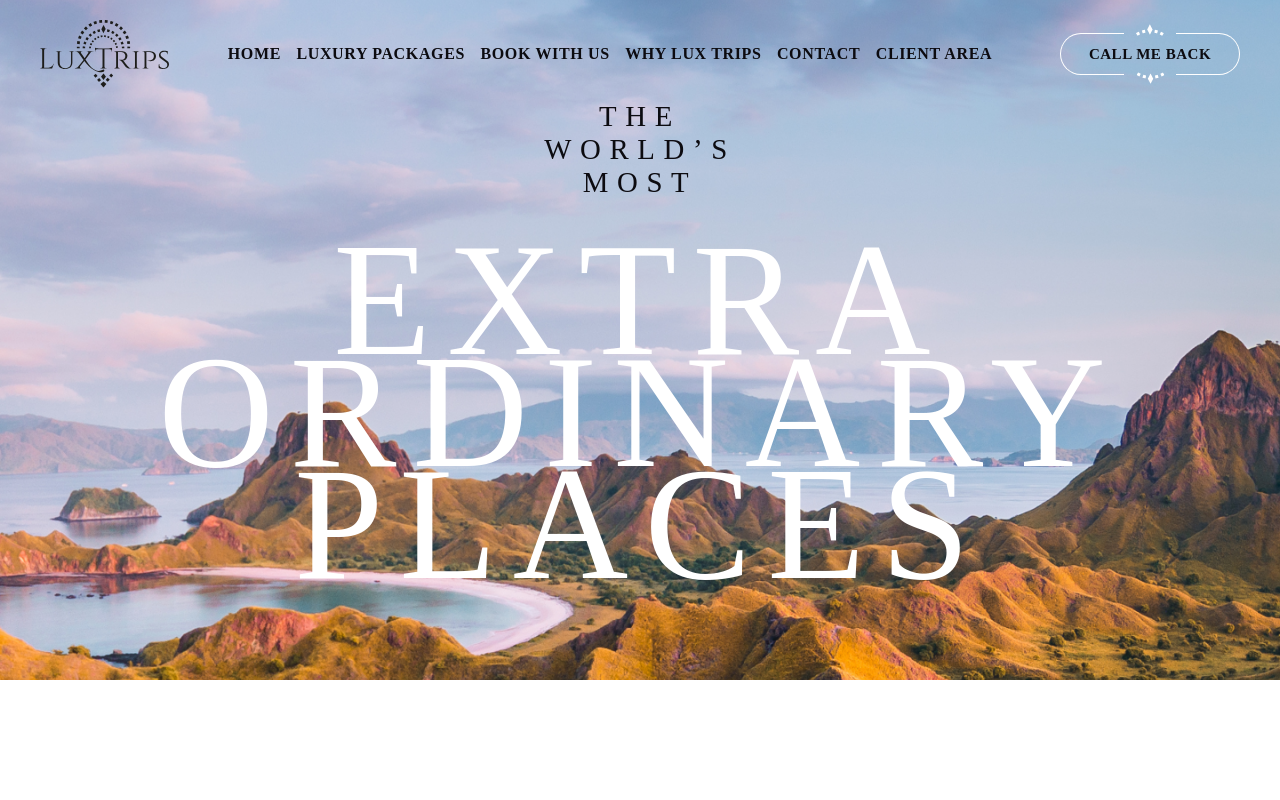
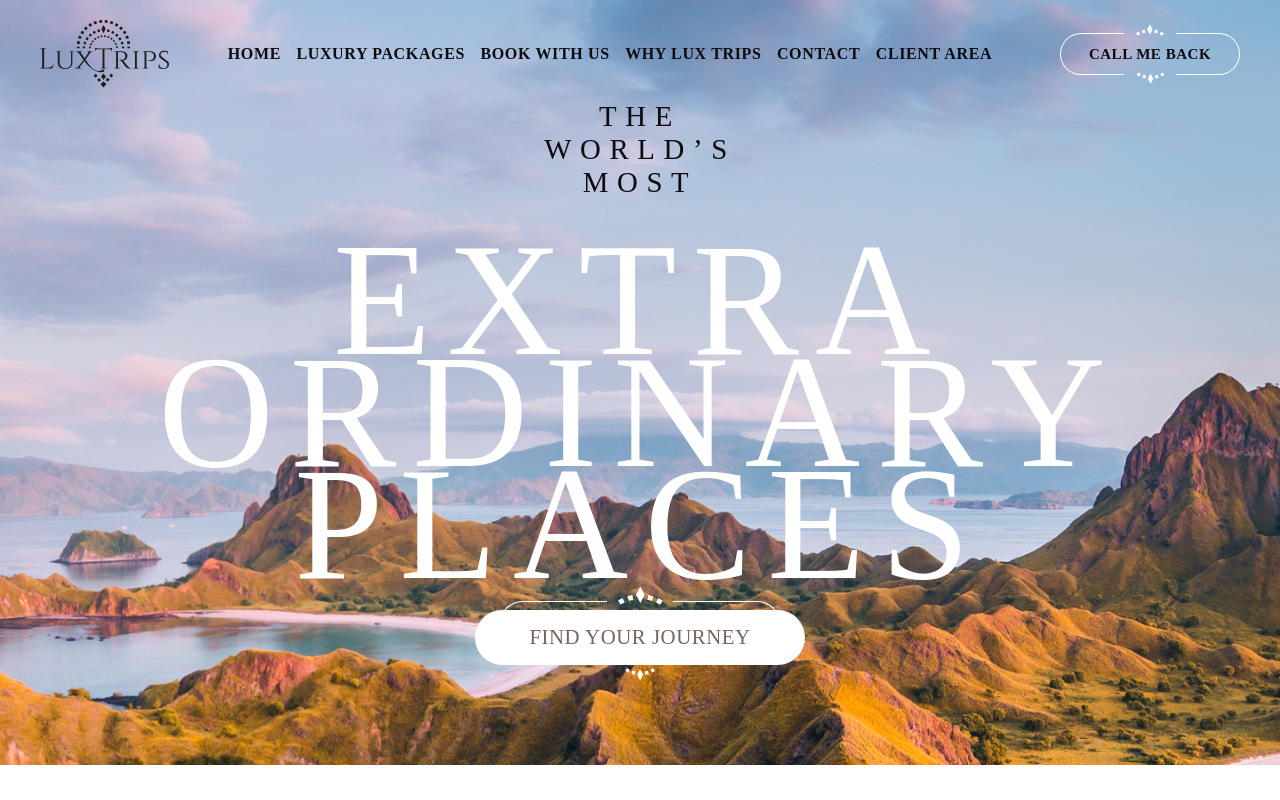
Before and after one commit to Repuls1ve/Trips, an Angular app in the folder client/: page / in a window 1280 px wide. Built offline with nearby package versions, Linux system fonts and the light colour scheme; a web font is replaced by a local one.

Commit message:
alternative decorative button variant

```diff
--- a/client/src/app/components/button/button.component.html
+++ b/client/src/app/components/button/button.component.html
@@ -17,6 +17,32 @@
     </div>
 </button>
 
+<button
+*ngIf="variant === 'decorative-alternative'"
+[class.dark-theme]="theme === 'dark'"
+class="decorative-alternative-button"
+>
+    <div class="button-text">
+        {{text}}
+    </div>
+    <div class="decorative">
+        <div class="border-container border-left"></div>
+        <div class="decoration">
+            <img
+            class="top-decoration"
+            src="assets/img/decoration.svg"
+            alt="button-decoration"
+            >
+            <img
+            class="bottom-decoration"
+            src="assets/img/decoration.svg"
+            alt="button-decoration"
+            >
+        </div>
+        <div class="border-container border-right"></div>
+    </div>
+</button>
+
 <button *ngIf="variant === 'common'" class="common-button">
     {{text}}
 </button>
--- a/client/src/app/components/button/button.component.scss
+++ b/client/src/app/components/button/button.component.scss
@@ -86,3 +86,95 @@
   border-radius: 60px;
   font-size: 1.125em;
 }
+
+.decorative-alternative-button {
+  position: relative;
+  transform-style: preserve-3d;
+  width: 100%;
+  min-width: 330px;
+  height: 55px;
+  border-radius: 60px;
+  border: none;
+  background: white;
+
+  .button-text {
+    margin: 0 30px;
+    font-size: 1.5625em;
+    font-weight: normal;
+    color: colors.$color-secondary;
+  }
+
+  .decorative {
+    display: flex;
+    justify-content: center;
+    align-items: flex-start;
+    position: absolute;
+    transform: translateZ(-10px);
+    width: 100%;
+    height: 100%;
+    top: -9px;
+
+    .border-container {
+      height: 80%;
+      flex-basis: 32%;
+    }
+
+    .decoration {
+      position: relative;
+      display: flex;
+      flex-direction: column;
+      align-items: center;
+      height: 100%;
+      flex-basis: 20%;
+
+      .top-decoration {
+        position: absolute;
+        top: -15px;
+        width: 45px;
+      }
+
+      .bottom-decoration {
+        position: absolute;
+        bottom: -25px;
+        transform: rotate(180deg);
+        width: 30px;
+      }
+    }
+
+    .border-right {
+      border-color: white;
+      border-style: solid;
+      border-width: 1px 1px 0 0;
+      border-top-right-radius: 60px;
+      border-bottom-right-radius: 60px;
+    }
+
+    .border-left {
+      border-color: white;
+      border-style: solid;
+      border-width: 1px 0 0 1px;
+      border-top-left-radius: 60px;
+      border-bottom-left-radius: 60px;
+    }
+  }
+
+  &.dark-theme {
+    background: colors.$color-primary;
+
+    .button-text {
+      color: white;
+    }
+
+    .decorative {
+      .border-right,
+      .border-left {
+        border-color: colors.$color-primary;
+      }
+    }
+
+    .top-decoration,
+    .bottom-decoration {
+      filter: invert(100%);
+    }
+  }
+}
--- a/client/src/app/components/button/button.component.ts
+++ b/client/src/app/components/button/button.component.ts
@@ -1,6 +1,7 @@
 import { Component, Input } from '@angular/core';
 
-type variant = 'common' | 'decorative' | 'decorative-expanded'
+type variant = 'common' | 'decorative' | 'decorative-alternative'
+type theme = 'light' | 'dark'
 
 @Component({
   selector: 'app-button',
@@ -9,6 +10,6 @@ type variant = 'common' | 'decorative' | 'decorative-expanded'
 })
 export class ButtonComponent {
   @Input() variant: variant = 'common'
-  @Input() outlined = false
+  @Input() theme: theme = 'light'
   @Input() text = ''
 }
--- a/client/src/app/components/header/header.component.html
+++ b/client/src/app/components/header/header.component.html
@@ -4,7 +4,7 @@
             <img class="logo" src="assets/img/logo.svg" alt="logo">
         </div>
         <nav class="header-nav">
-            <a class="nav-link">Home</a>
+            <a routerLink="/" class="nav-link">Home</a>
             <a class="nav-link">Luxury packages</a>
             <a class="nav-link">Book with us</a>
             <a class="nav-link">Why Lux Trips</a>
--- a/client/src/app/views/home/home.component.html
+++ b/client/src/app/views/home/home.component.html
@@ -1,4 +1,8 @@
 <section class="presentation">
     <h3 class="pre-title">The <br>world’s <br>most </h3>
     <h1 class="title">Extra <br>Ordinary <br>Places </h1>
+    <app-button
+    variant="decorative-alternative"
+    text="Find your journey"
+    ></app-button>
 </section>
--- a/client/src/app/views/home/home.component.scss
+++ b/client/src/app/views/home/home.component.scss
@@ -33,6 +33,7 @@
 
   .title {
     margin-top: 45px;
+    margin-bottom: 30px;
     font-size: 10em;
     font-weight: normal;
     letter-spacing: 0.1em;
--- a/client/src/styles.scss
+++ b/client/src/styles.scss
@@ -14,4 +14,5 @@ a {
   text-transform: uppercase;
   letter-spacing: 0.04em;
   cursor: pointer;
+  text-decoration: none;
 }
```
